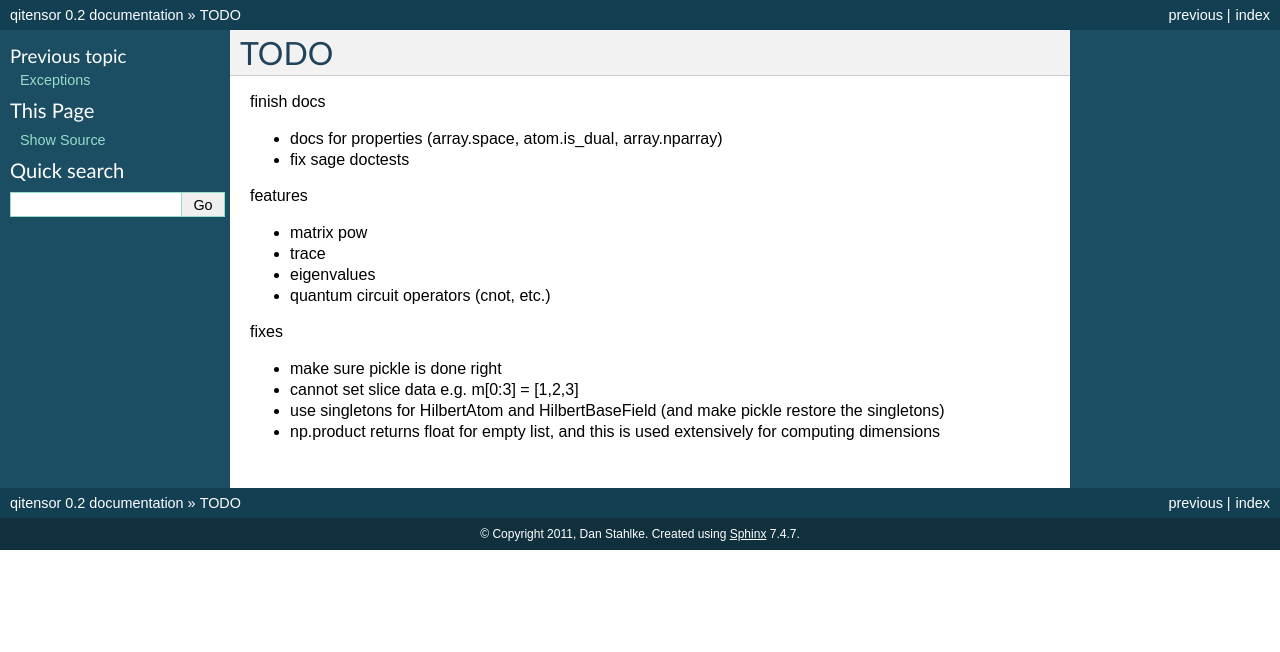
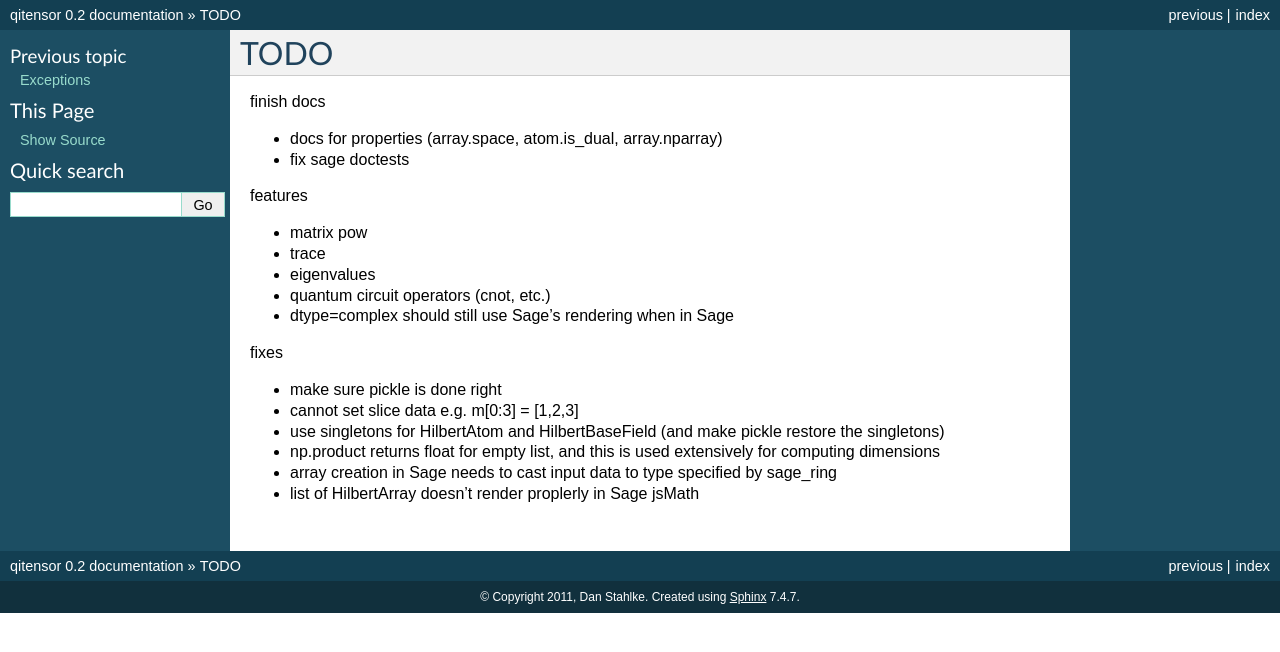
Before and after one commit to dstahlke/qitensor, a Sphinx documentation site: the page built from doc/todo.rst, in a window 1280 px wide. Shown: the top 652 px of the page. Built offline with Sphinx 7.4.7, drawn with Linux system fonts in a browser that asks for light colours; formulas are drawn with MathJax 3.

Commit message:
more todo

```diff
--- a/doc/todo.rst
+++ b/doc/todo.rst
@@ -12,6 +12,7 @@ features
 * trace
 * eigenvalues
 * quantum circuit operators (cnot, etc.)
+* dtype=complex should still use Sage's rendering when in Sage
 
 fixes
 
@@ -19,3 +20,5 @@ fixes
 * cannot set slice data e.g. m[0:3] = [1,2,3]
 * use singletons for HilbertAtom and HilbertBaseField (and make pickle restore the singletons)
 * np.product returns float for empty list, and this is used extensively for computing dimensions
+* array creation in Sage needs to cast input data to type specified by sage_ring
+* list of HilbertArray doesn't render proplerly in Sage jsMath
```
